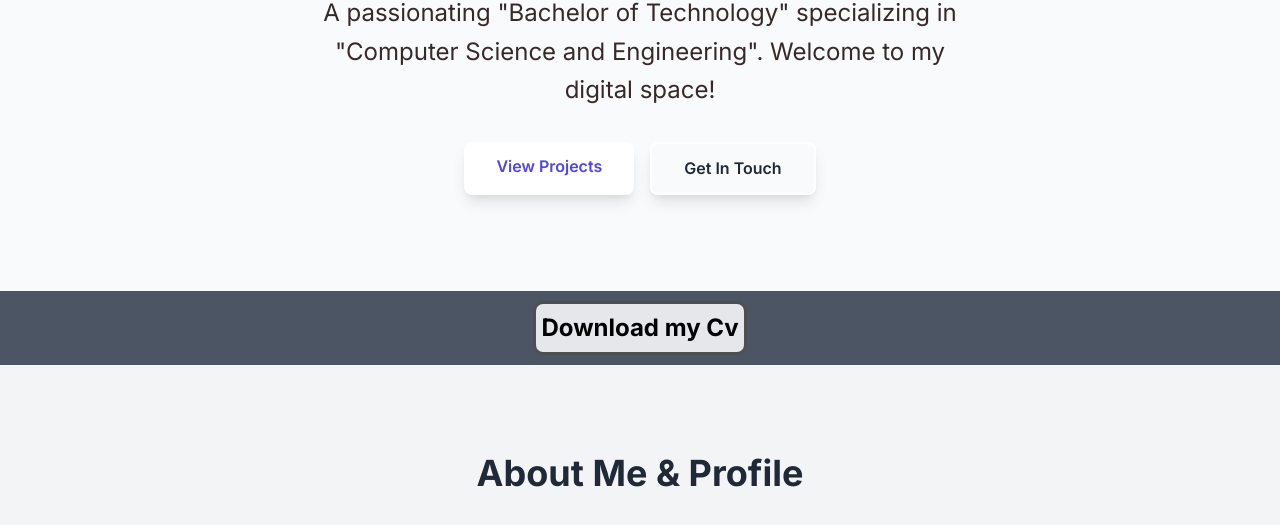
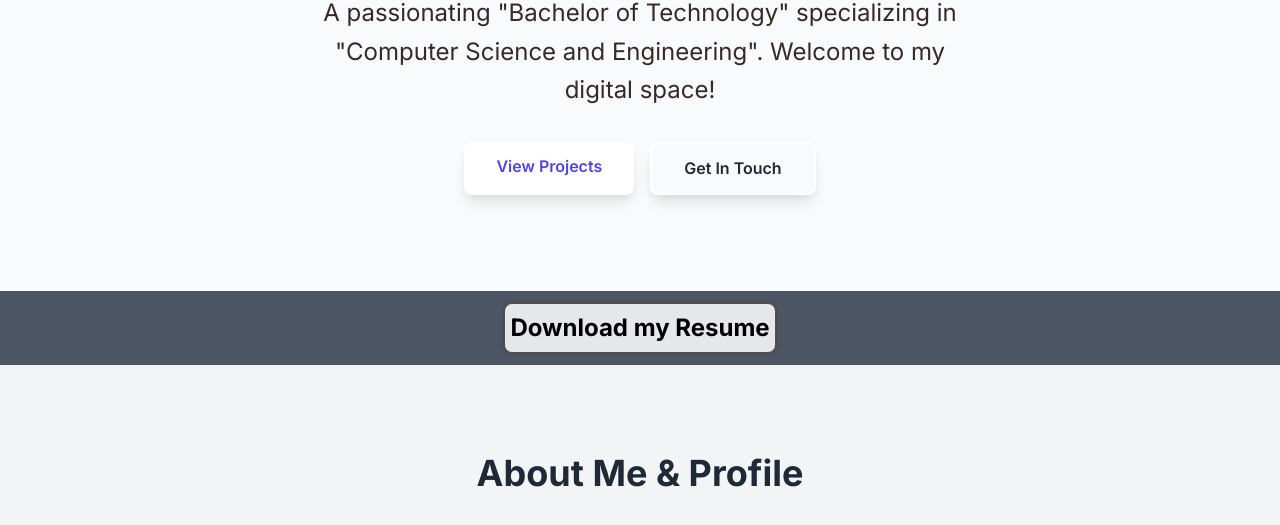
Before and after one commit to ErSohrab/my-portfolio-Sohrab, a plain HTML site: page index.html in a window 1280 px wide. Shown: the part 509-1034 px from the top of the page. Drawn offline with Linux system fonts and the light colour scheme.

Commit message:
changing  CV to Resume
changing "CV" to "Resume" in line no. 69 of index.html

```diff
--- a/index.html
+++ b/index.html
@@ -66,7 +66,7 @@
         </div>
     </section>
     <div class="resume">
-        <a id="myCv" href="/Sohrab Resume.pdf">Download my Cv </a>
+        <a id="myCv" href="/Sohrab Resume.pdf">Download my Resume</a>
     </div>
 
 
```
